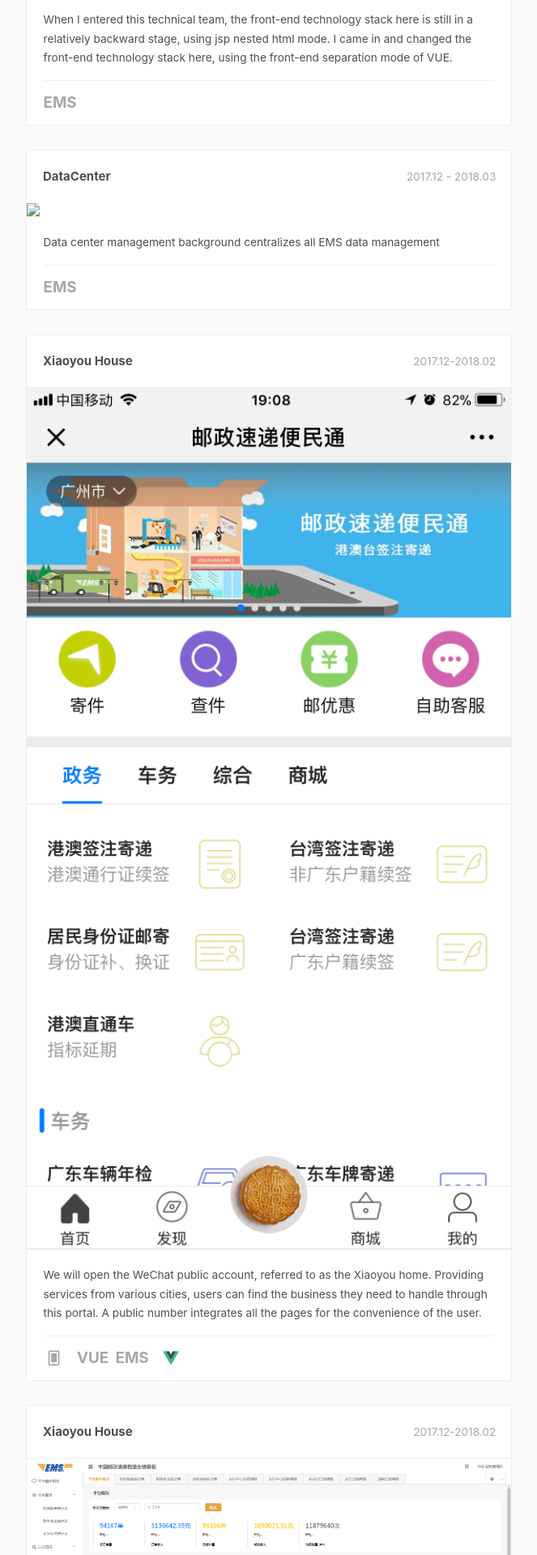
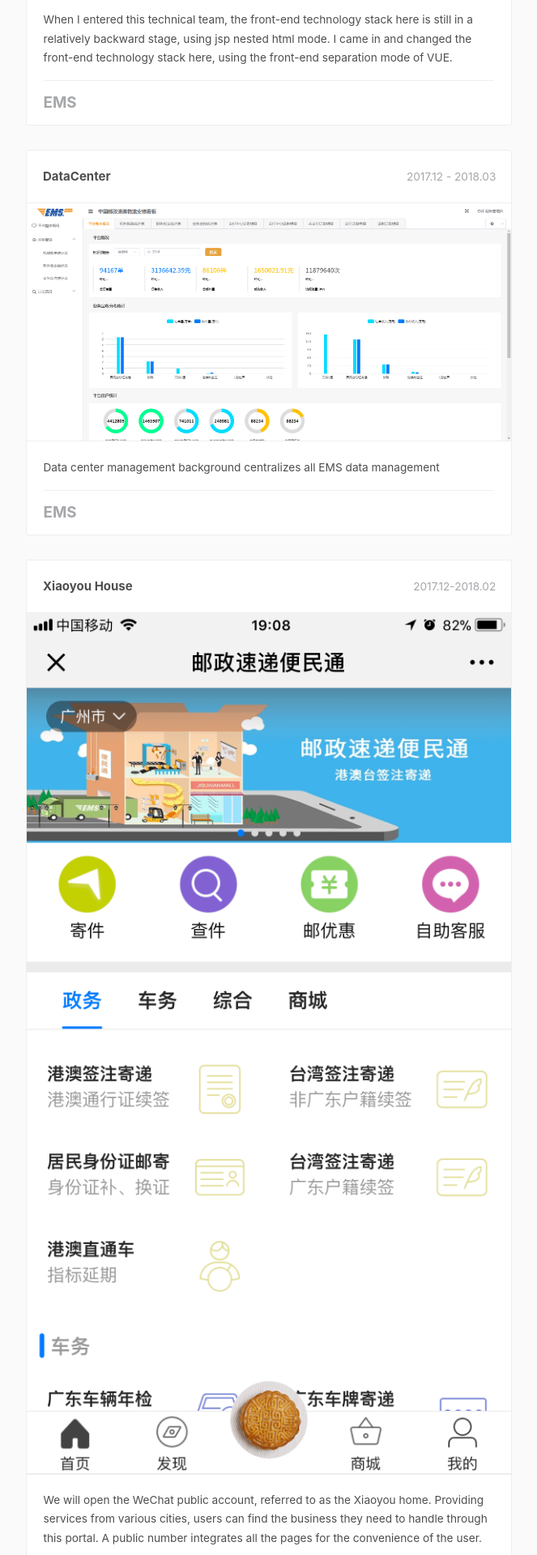
Before and after one commit to 00feng00/00feng00.github.io, a Jekyll site: the page built from portfolio/index.html, in a window 1280 px wide. Shown: the part 1543-3463 px from the top of the page at 81% size, without its empty margins (308-971 px from the left). Built offline with Jekyll 4.4.1, drawn with Linux system fonts in a browser that asks for light colours; nearby versions of some CDN libraries; comment, search, counter and statistics services are not loaded.

Commit message:
Update index.html

```diff
--- a/portfolio/index.html
+++ b/portfolio/index.html
@@ -54,7 +54,7 @@
 						<div class="cbp_tmlabel">
 							<h2>DataCenter</h2>
 							<time>2017.12 - 2018.03</time>
-							<img src="/images/dataCenter.png">
+							<img src="images/dataCenter.png">
 							<ul>
 								<li>
 									Data center management background centralizes all EMS data management
```
